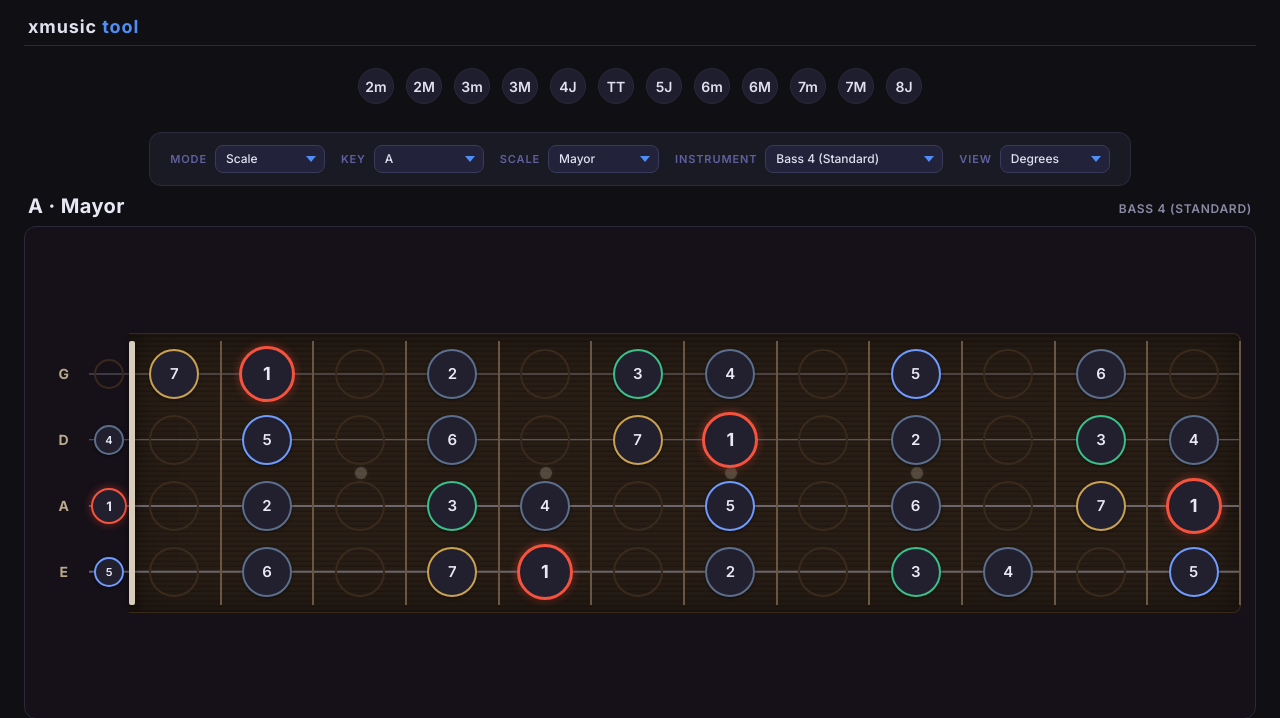
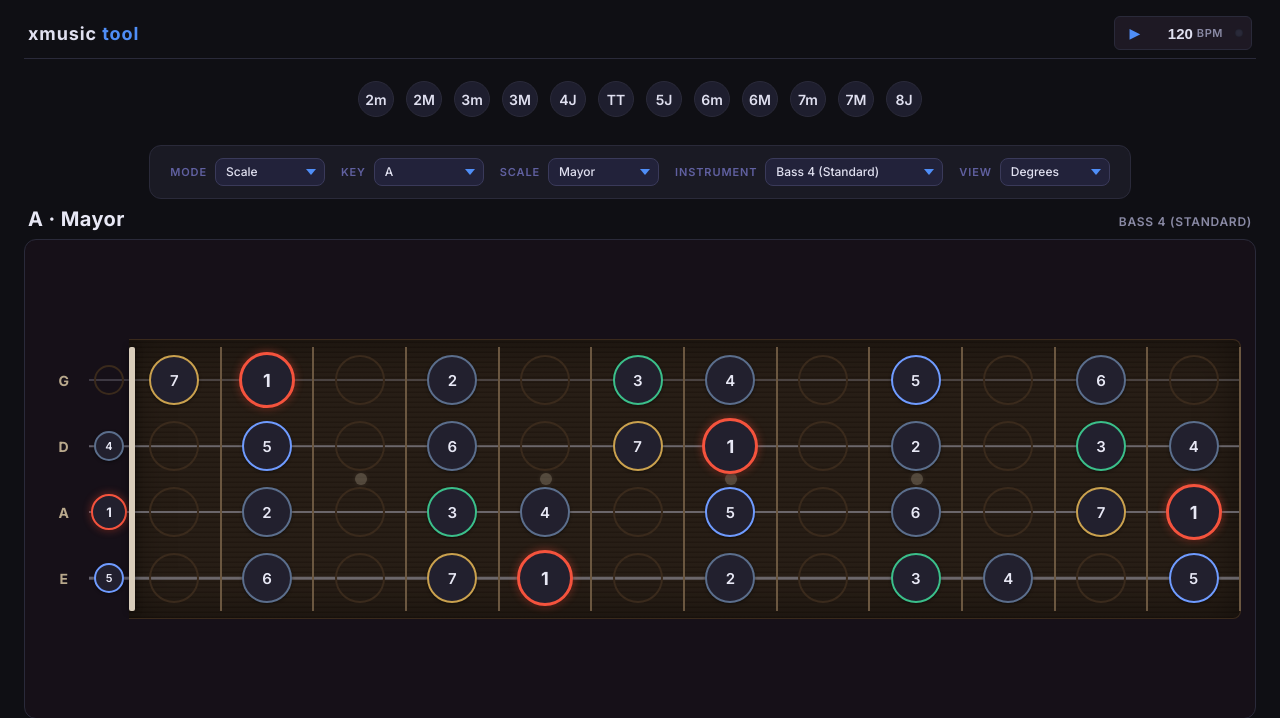
Before and after one commit to xd43vild69/xmusic, a Django app: page / in a window 1280 px wide. Shown: the top 718 px of the page. Run offline with Django 5.2, Linux system fonts and the light colour scheme.

Commit message:
Implement metronome feature with UI controls and audio scheduling

```diff
--- a/xmusic/static/css/style.css
+++ b/xmusic/static/css/style.css
@@ -53,6 +53,93 @@ body {
 
 .app-title span {
     color: #4f8ef7;
+}
+
+/* ── Metronome ──────────────────────────────────────────── */
+
+.metronome {
+    display: flex;
+    align-items: center;
+    background-color: #1e1924;
+    border: 1px solid #2a2a3a;
+    border-radius: 6px;
+    padding: 4px 8px;
+    gap: 12px;
+}
+
+.metro-btn {
+    background: transparent;
+    border: none;
+    color: #4f8ef7;
+    font-size: 14px;
+    cursor: pointer;
+    padding: 0;
+    display: flex;
+    align-items: center;
+    justify-content: center;
+    width: 24px;
+    height: 24px;
+    border-radius: 4px;
+    transition: background 0.2s, color 0.2s;
+}
+
+.metro-btn:hover {
+    background: rgba(79, 142, 247, 0.15);
+}
+
+.metro-btn.active {
+    color: #f5533d;
+}
+.metro-btn.active:hover {
+    background: rgba(245, 83, 61, 0.15);
+}
+
+.metro-bpm-container {
+    display: flex;
+    align-items: center;
+    gap: 4px;
+}
+
+.metro-bpm {
+    background: transparent;
+    border: none;
+    color: #e0e0f0;
+    font-size: 15px;
+    font-weight: 700;
+    width: 34px;
+    text-align: right;
+    outline: none;
+    padding: 0;
+}
+
+.metro-bpm::-webkit-outer-spin-button,
+.metro-bpm::-webkit-inner-spin-button {
+    -webkit-appearance: none;
+    margin: 0;
+}
+.metro-bpm[type=number] {
+    -moz-appearance: textfield;
+}
+
+.metro-label {
+    color: #8a8aa5;
+    font-size: 11px;
+    font-weight: 600;
+    letter-spacing: 0.05em;
+}
+
+.metro-led {
+    width: 8px;
+    height: 8px;
+    border-radius: 50%;
+    background-color: #2a2a3a;
+    box-shadow: inset 0 0 2px rgba(0,0,0,0.5);
+    transition: background-color 0.05s ease-out;
+}
+
+.metro-led.flash {
+    background-color: #3bbf8a;
+    box-shadow: 0 0 8px #3bbf8a, inset 0 0 4px #fff;
 }
 
 /* ── Interval Codex ─────────────────────────────────────── */
--- a/xmusic/static/js/audio.js
+++ b/xmusic/static/js/audio.js
@@ -101,9 +101,95 @@ const AudioSystem = (function() {
         currentGainNode = gainNode;
     }
 
+    // --- Metronome System ---
+    let isPlayingMetronome = false;
+    let bpm = 120;
+    let nextNoteTime = 0.0;
+    let timerWorker = null;
+    const lookahead = 25.0;
+    const scheduleAheadTime = 0.1;
+
+    function nextNote() {
+        const secondsPerBeat = 60.0 / bpm;
+        nextNoteTime += secondsPerBeat;
+    }
+
+    function scheduleNote(time) {
+        const ctx = getAudioContext();
+        const osc = ctx.createOscillator();
+        const gain = ctx.createGain();
+
+        osc.connect(gain);
+        gain.connect(ctx.destination);
+
+        osc.type = 'square';
+        osc.frequency.value = 800; // Pitch of the beep
+
+        // Envelope for short beep
+        gain.gain.setValueAtTime(0, time);
+        gain.gain.linearRampToValueAtTime(0.3, time + 0.002);
+        gain.gain.linearRampToValueAtTime(0, time + 0.04);
+
+        osc.start(time);
+        osc.stop(time + 0.05);
+
+        // Visual flash sync
+        const timeToPlay = time - ctx.currentTime;
+        if (timeToPlay > 0) {
+            setTimeout(flashLed, timeToPlay * 1000);
+        } else {
+            flashLed();
+        }
+    }
+
+    function flashLed() {
+        const led = document.getElementById('metro-led');
+        if (led) {
+            led.classList.add('flash');
+            setTimeout(() => led.classList.remove('flash'), 80);
+        }
+    }
+
+    function scheduler() {
+        if (!isPlayingMetronome) return;
+        const ctx = getAudioContext();
+
+        while (nextNoteTime < ctx.currentTime + scheduleAheadTime) {
+            scheduleNote(nextNoteTime);
+            nextNote();
+        }
+
+        timerWorker = setTimeout(scheduler, lookahead);
+    }
+
+    function startMetronome() {
+        if (isPlayingMetronome) return;
+        const ctx = getAudioContext();
+        isPlayingMetronome = true;
+        nextNoteTime = ctx.currentTime + 0.05;
+        scheduler();
+    }
+
+    function stopMetronome() {
+        isPlayingMetronome = false;
+        clearTimeout(timerWorker);
+    }
+
+    function setBpm(newBpm) {
+        bpm = newBpm;
+    }
+
+    function isMetronomePlaying() {
+        return isPlayingMetronome;
+    }
+
     return {
         play: playNote,
-        stop: stopCurrentNote
+        stop: stopCurrentNote,
+        startMetronome: startMetronome,
+        stopMetronome: stopMetronome,
+        setBpm: setBpm,
+        isMetronomePlaying: isMetronomePlaying
     };
 })();
 
@@ -139,16 +225,40 @@ document.addEventListener("DOMContentLoaded", () => {
                 AudioSystem.stop();
             });
             el.addEventListener('mouseleave', function(e) {
-                // If a mouseleave fires while mousedown was active on this element
-                if (e.buttons > 0) {
-                    AudioSystem.stop();
-                }
+                AudioSystem.stop();
             });
         });
     }
 
     attachEvents(circles);
     attachEvents(dots);
+
+    // --- Metronome UI Binding ---
+    const metroPlayBtn = document.getElementById('metro-play');
+    const metroBpmInput = document.getElementById('metro-bpm');
+
+    if (metroPlayBtn && metroBpmInput) {
+        metroPlayBtn.addEventListener('click', () => {
+            if (AudioSystem.isMetronomePlaying()) {
+                AudioSystem.stopMetronome();
+                metroPlayBtn.textContent = '▶';
+                metroPlayBtn.classList.remove('active');
+            } else {
+                AudioSystem.startMetronome();
+                metroPlayBtn.textContent = '⬛';
+                metroPlayBtn.classList.add('active');
+            }
+        });
+
+        metroBpmInput.addEventListener('input', (e) => {
+            let val = parseInt(e.target.value);
+            if (val >= 10 && val <= 300) {
+                AudioSystem.setBpm(val);
+            }
+        });
+
+        AudioSystem.setBpm(parseInt(metroBpmInput.value) || 120);
+    }
 
     // Hover logic for interval codex
     const intervalItems = document.querySelectorAll('.interval-item');
--- a/xmusic/templates/home.html
+++ b/xmusic/templates/home.html
@@ -17,6 +17,16 @@
         <!-- App header -->
         <div class="app-header">
             <h1 class="app-title">xmusic<span> tool</span></h1>
+
+            <!-- Metronome Transport -->
+            <div class="metronome">
+                <button id="metro-play" class="metro-btn" title="Toggle Metronome">▶</button>
+                <div class="metro-bpm-container">
+                    <input type="number" id="metro-bpm" class="metro-bpm" value="120" min="10" max="300">
+                    <span class="metro-label">BPM</span>
+                </div>
+                <div id="metro-led" class="metro-led"></div>
+            </div>
         </div>
 
         <!-- Interval Codex -->
```
